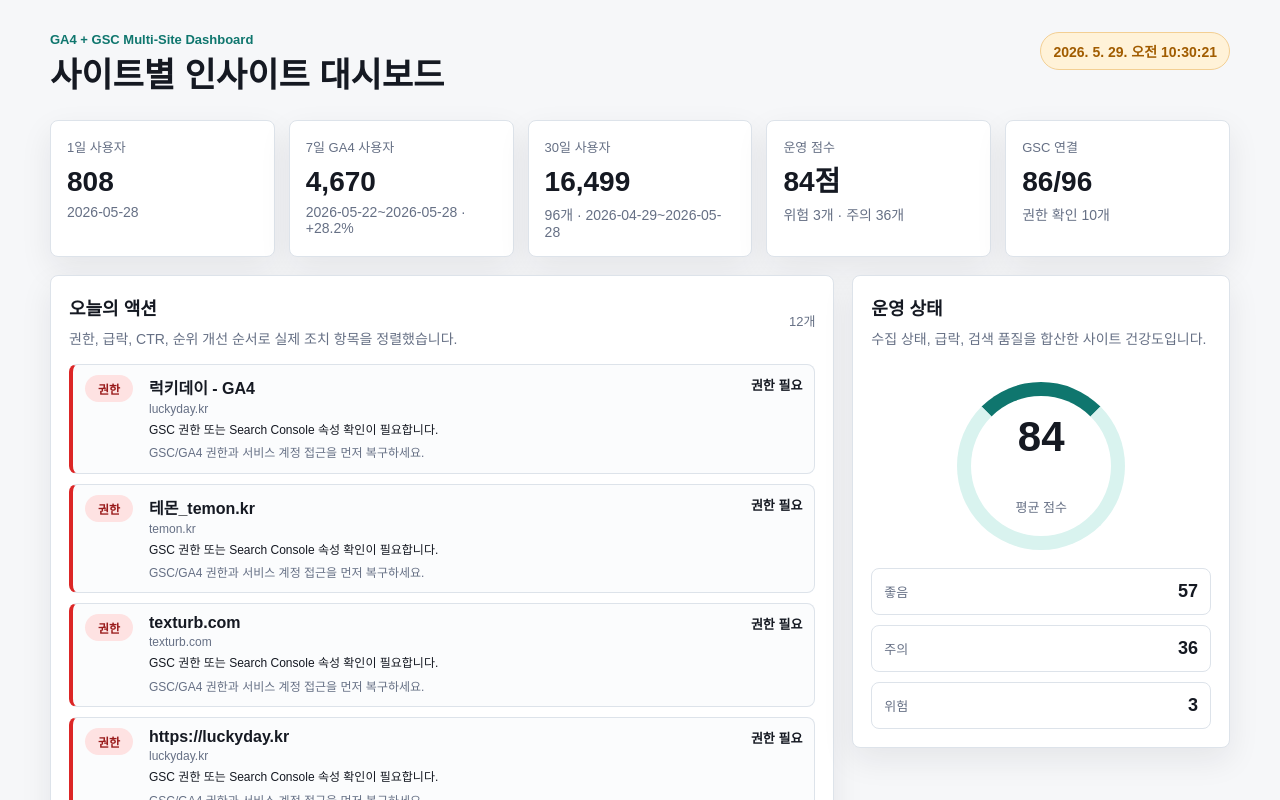
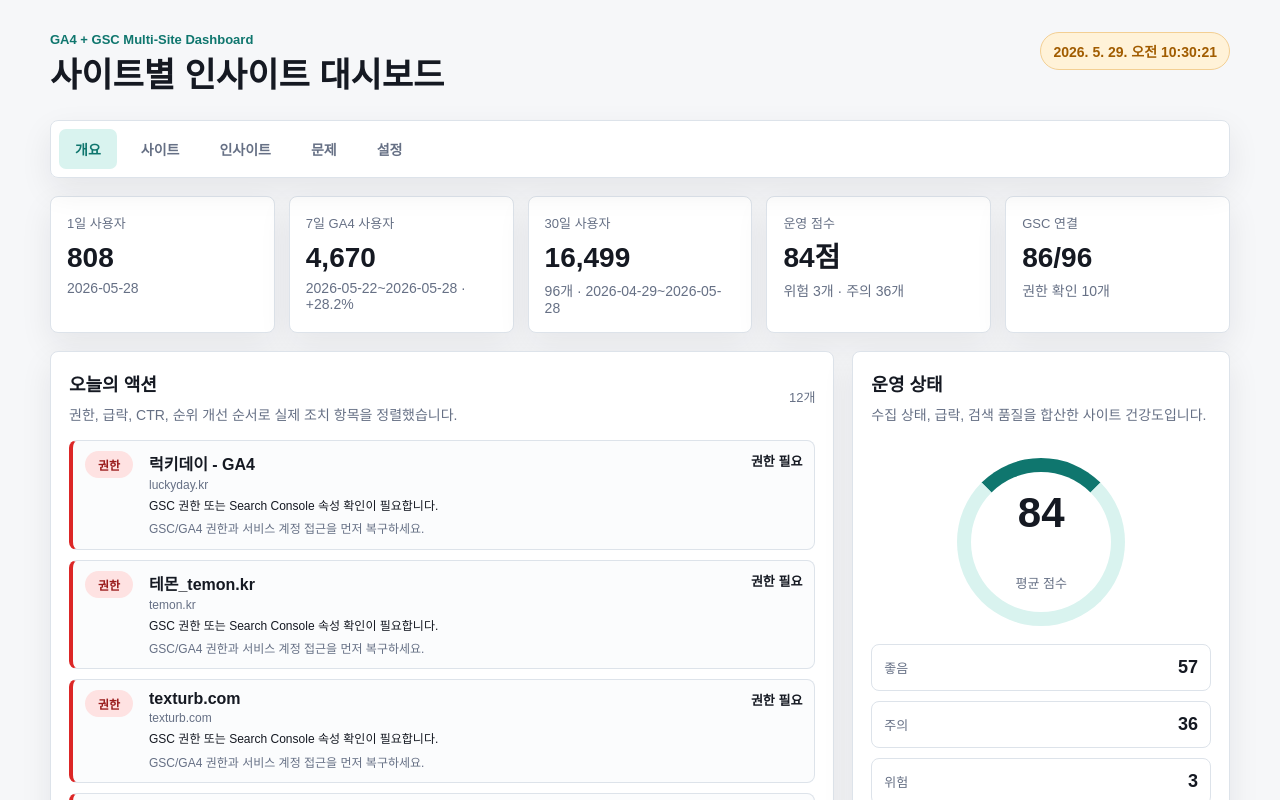
Before and after one commit to lsk7209/multi-dashboard, a Next.js app: page / in a window 1280 px wide. Shown: the top 800 px of the page. Built offline with nearby package versions, Linux system fonts and the light colour scheme.

Commit message:
Split dashboard into menu tabs

```diff
--- a/app/globals.css
+++ b/app/globals.css
@@ -87,6 +87,74 @@ h2 {
   font-weight: 700;
 }
 
+.dashboard-tabs {
+  display: grid;
+  gap: 18px;
+}
+
+.tab-radio {
+  position: absolute;
+  inline-size: 1px;
+  block-size: 1px;
+  opacity: 0;
+  pointer-events: none;
+}
+
+.main-tabs {
+  position: sticky;
+  top: 0;
+  z-index: 10;
+  display: flex;
+  gap: 8px;
+  overflow-x: auto;
+  border: 1px solid var(--line);
+  border-radius: 8px;
+  padding: 8px;
+  background: rgba(255, 255, 255, 0.94);
+  box-shadow: var(--shadow);
+}
+
+.main-tabs label {
+  flex: 0 0 auto;
+  min-height: 40px;
+  border-radius: 7px;
+  padding: 10px 16px;
+  color: var(--muted);
+  font-size: 14px;
+  font-weight: 700;
+  cursor: pointer;
+}
+
+.main-tabs label:hover {
+  color: var(--accent);
+  background: #f2fbf9;
+}
+
+.dashboard-panels {
+  min-width: 0;
+}
+
+.tab-panel {
+  display: none;
+}
+
+#tab-overview:checked ~ .main-tabs label[for="tab-overview"],
+#tab-sites:checked ~ .main-tabs label[for="tab-sites"],
+#tab-insights:checked ~ .main-tabs label[for="tab-insights"],
+#tab-issues:checked ~ .main-tabs label[for="tab-issues"],
+#tab-settings:checked ~ .main-tabs label[for="tab-settings"] {
+  color: var(--accent);
+  background: var(--accent-weak);
+}
+
+#tab-overview:checked ~ .dashboard-panels .overview-panel,
+#tab-sites:checked ~ .dashboard-panels .sites-panel,
+#tab-insights:checked ~ .dashboard-panels .insights-panel,
+#tab-issues:checked ~ .dashboard-panels .issues-panel,
+#tab-settings:checked ~ .dashboard-panels .settings-panel {
+  display: block;
+}
+
 .summary-grid {
   display: grid;
   grid-template-columns: repeat(5, minmax(0, 1fr));
@@ -153,6 +221,12 @@ h2 {
   grid-template-columns: minmax(0, 1fr) minmax(360px, 0.65fr);
   gap: 18px;
   align-items: start;
+}
+
+.issue-layout {
+  display: grid;
+  grid-template-columns: repeat(2, minmax(0, 1fr));
+  gap: 18px;
 }
 
 .panel {
@@ -840,6 +914,7 @@ code {
   .summary-grid,
   .operation-grid,
   .insight-grid,
+  .issue-layout,
   .stats-layout,
   .support-grid,
   .explorer-grid,
--- a/app/page.tsx
+++ b/app/page.tsx
@@ -19,69 +19,61 @@ export default function DashboardPage() {
         </div>
       </header>
 
-      <section className="summary-grid" aria-label="전체 통계 요약">
+      <div className="dashboard-tabs">
+        <input className="tab-radio" type="radio" name="dashboard-tab" id="tab-overview" defaultChecked />
+        <input className="tab-radio" type="radio" name="dashboard-tab" id="tab-sites" />
+        <input className="tab-radio" type="radio" name="dashboard-tab" id="tab-insights" />
+        <input className="tab-radio" type="radio" name="dashboard-tab" id="tab-issues" />
+        <input className="tab-radio" type="radio" name="dashboard-tab" id="tab-settings" />
+
+        <nav className="main-tabs" aria-label="대시보드 메뉴">
+          <label htmlFor="tab-overview">개요</label>
+          <label htmlFor="tab-sites">사이트</label>
+          <label htmlFor="tab-insights">인사이트</label>
+          <label htmlFor="tab-issues">문제</label>
+          <label htmlFor="tab-settings">설정</label>
+        </nav>
+
+        <div className="dashboard-panels">
+          <section className="tab-panel overview-panel" aria-label="개요">
+            <div className="summary-grid" aria-label="전체 통계 요약">
               <StatusCard label="1일 사용자" value={formatNumber(data.totalLast1Days.activeUsers)} hint={formatDateRange(data.dateRanges.last1Days)} />
               <StatusCard label="7일 GA4 사용자" value={formatNumber(data.totalLast7Days.activeUsers)} hint={`${formatDateRange(data.dateRanges.last7Days)} · ${formatChange(data.totalActiveUsersChange)}`} />
               <StatusCard label="30일 사용자" value={formatNumber(data.totalLast30Days.activeUsers)} hint={`${formatNumber(data.siteCount)}개 · ${formatDateRange(data.dateRanges.last30Days)}`} />
               <StatusCard label="운영 점수" value={`${data.healthSummary.averageScore}점`} hint={`위험 ${data.healthSummary.criticalCount}개 · 주의 ${data.healthSummary.warningCount}개`} />
               <StatusCard label="GSC 연결" value={`${formatNumber(data.gscConnectedCount)}/${formatNumber(data.siteCount)}`} hint={`권한 확인 ${data.gscIssueStats.length}개`} />
+            </div>
+            <div className="operation-grid" aria-label="운영 우선순위">
+              <ActionQueue actions={data.actions} />
+              <HealthPanel data={data.healthSummary} />
+            </div>
           </section>
 
-      <section className="operation-grid" aria-label="운영 우선순위">
-        <ActionQueue actions={data.actions} />
-        <HealthPanel data={data.healthSummary} />
-      </section>
-
-      <section className="stats-layout">
+          <section className="tab-panel sites-panel" aria-label="사이트">
             <SiteStatsTable stats={data.stats} failedCount={data.failedCount} segments={data.segments} />
           </section>
 
-      <section className="insight-grid" aria-label="핵심 인사이트">
+          <section className="tab-panel insights-panel" aria-label="인사이트">
+            <div className="insight-grid">
               <InsightPanel title="SEO 기회" description="노출 대비 CTR 또는 순위 개선 여지가 큰 사이트입니다." insights={data.seoInsights} />
               <InsightPanel title="성장 신호" description="최근 7일 사용자 증가가 두드러진 사이트입니다." insights={data.growthInsights} />
               <InsightPanel title="하락 신호" description="사용자나 검색 클릭이 감소한 사이트입니다." insights={data.declineInsights} />
               <InsightPanel title="우선 확인" description="권한, 급락, 색인 의심 신호를 모았습니다." insights={data.priorityInsights} />
+            </div>
           </section>
 
-      <section className="support-grid" aria-label="보조 정보">
-        <article className="panel">
-          <div className="panel-heading">
-            <h2>전체 30일</h2>
-            <span>{formatDateRange(data.dateRanges.last30Days)}</span>
+          <section className="tab-panel issues-panel" aria-label="문제">
+            <div className="issue-layout">
+              <DailyIssuePanel stats={data.dailyIssueStats} staleCount={data.staleCount} />
+              <GscIssuePanel stats={data.gscIssueStats} />
             </div>
-          <div className="metric-grid">
-            <MiniMetric label="사용자" value={data.totalLast30Days.activeUsers} />
-            <MiniMetric label="세션" value={data.totalLast30Days.sessions} />
-            <MiniMetric label="조회수" value={data.totalLast30Days.screenPageViews} />
-            <MiniMetric label="이벤트" value={data.totalLast30Days.eventCount} />
-            <MiniMetric label="GSC 클릭" value={data.totalGscLast30Days.clicks} />
-            <MiniMetric label="GSC 노출" value={data.totalGscLast30Days.impressions} />
-          </div>
-        </article>
+          </section>
 
-        <article className="panel">
-          <div className="panel-heading">
-            <div>
-              <h2>갱신 명령</h2>
-              <p>기준: UTC 완료일, 오늘 제외</p>
+          <section className="tab-panel settings-panel" aria-label="설정">
+            <SupportPanel data={data} />
+          </section>
         </div>
       </div>
-          <div className="command-list">
-            <div className="command-row">
-              <span>GA4/GSC 통계 수집</span>
-              <code>pnpm stats:update</code>
-            </div>
-            <div className="command-row">
-              <span>사이트 재등록</span>
-              <code>pnpm setup:import-ga4-sites -- --account=236349432</code>
-            </div>
-          </div>
-        </article>
-      </section>
-
-      <section className="stats-layout">
-        <GscIssuePanel stats={data.gscIssueStats} />
-      </section>
     </main>
   );
 }
@@ -167,6 +159,78 @@ function GscIssuePanel({ stats }: { stats: ReturnType<typeof getDashboardData>["
         </div>
       )}
     </article>
+  );
+}
+
+function DailyIssuePanel({ stats, staleCount }: { stats: ReturnType<typeof getDashboardData>["dailyIssueStats"]; staleCount: number }) {
+  return (
+    <article className="panel">
+      <div className="panel-heading">
+        <div>
+          <h2>운영 문제</h2>
+          <p>권한, API 실패, 48시간 이상 오래된 데이터를 먼저 확인합니다.</p>
+        </div>
+        <span>
+          {formatNumber(stats.length)}개 · 오래됨 {formatNumber(staleCount)}개
+        </span>
+      </div>
+      {stats.length === 0 ? (
+        <p className="muted-text">현재 운영 상태 오류가 없습니다.</p>
+      ) : (
+        <div className="issue-grid">
+          {stats.map((stat) => (
+            <div className="issue-row" key={`${stat.id}-${stat.ga4PropertyId}-daily`}>
+              <div>
+                <strong>{stat.name}</strong>
+                <a href={stat.url}>{formatHost(stat.url)}</a>
+                <p>{stat.statusReason}</p>
+              </div>
+              <span>{stat.statusLabel}</span>
+            </div>
+          ))}
+        </div>
+      )}
+    </article>
+  );
+}
+
+function SupportPanel({ data }: { data: ReturnType<typeof getDashboardData> }) {
+  return (
+    <section className="support-grid" aria-label="보조 정보">
+      <article className="panel">
+        <div className="panel-heading">
+          <h2>전체 30일</h2>
+          <span>{formatDateRange(data.dateRanges.last30Days)}</span>
+        </div>
+        <div className="metric-grid">
+          <MiniMetric label="사용자" value={data.totalLast30Days.activeUsers} />
+          <MiniMetric label="세션" value={data.totalLast30Days.sessions} />
+          <MiniMetric label="조회수" value={data.totalLast30Days.screenPageViews} />
+          <MiniMetric label="이벤트" value={data.totalLast30Days.eventCount} />
+          <MiniMetric label="GSC 클릭" value={data.totalGscLast30Days.clicks} />
+          <MiniMetric label="GSC 노출" value={data.totalGscLast30Days.impressions} />
+        </div>
+      </article>
+
+      <article className="panel">
+        <div className="panel-heading">
+          <div>
+            <h2>갱신 명령</h2>
+            <p>기준: UTC 완료일, 오늘 제외</p>
+          </div>
+        </div>
+        <div className="command-list">
+          <div className="command-row">
+            <span>GA4/GSC 통계 수집</span>
+            <code>pnpm stats:update</code>
+          </div>
+          <div className="command-row">
+            <span>사이트 재등록</span>
+            <code>pnpm setup:import-ga4-sites -- --account=236349432</code>
+          </div>
+        </div>
+      </article>
+    </section>
   );
 }
 
```
Also changed, not shown: 1 other file (tests, documents, lock files or other folders). Lines whose indentation alone changed are shown as unchanged.
